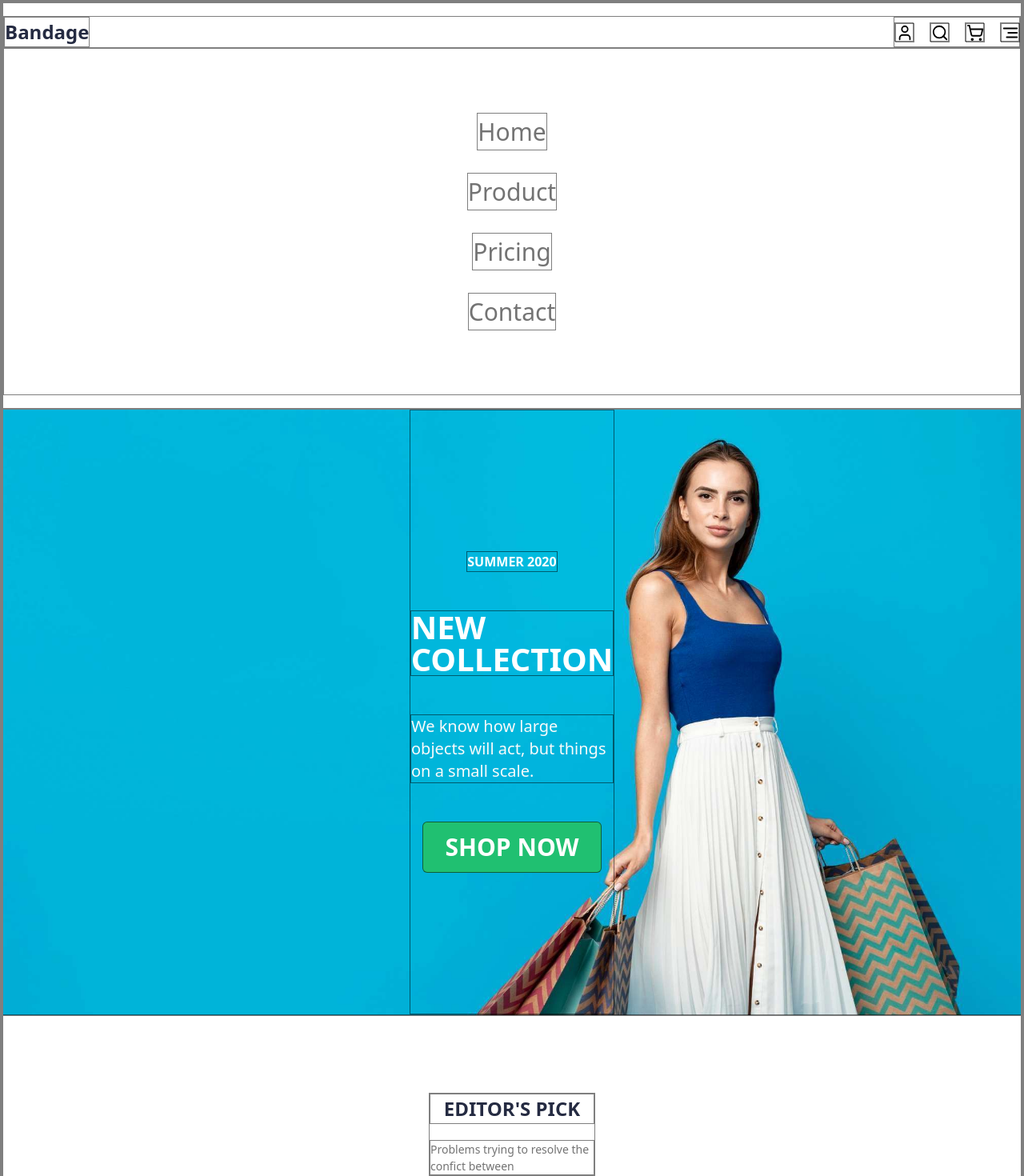
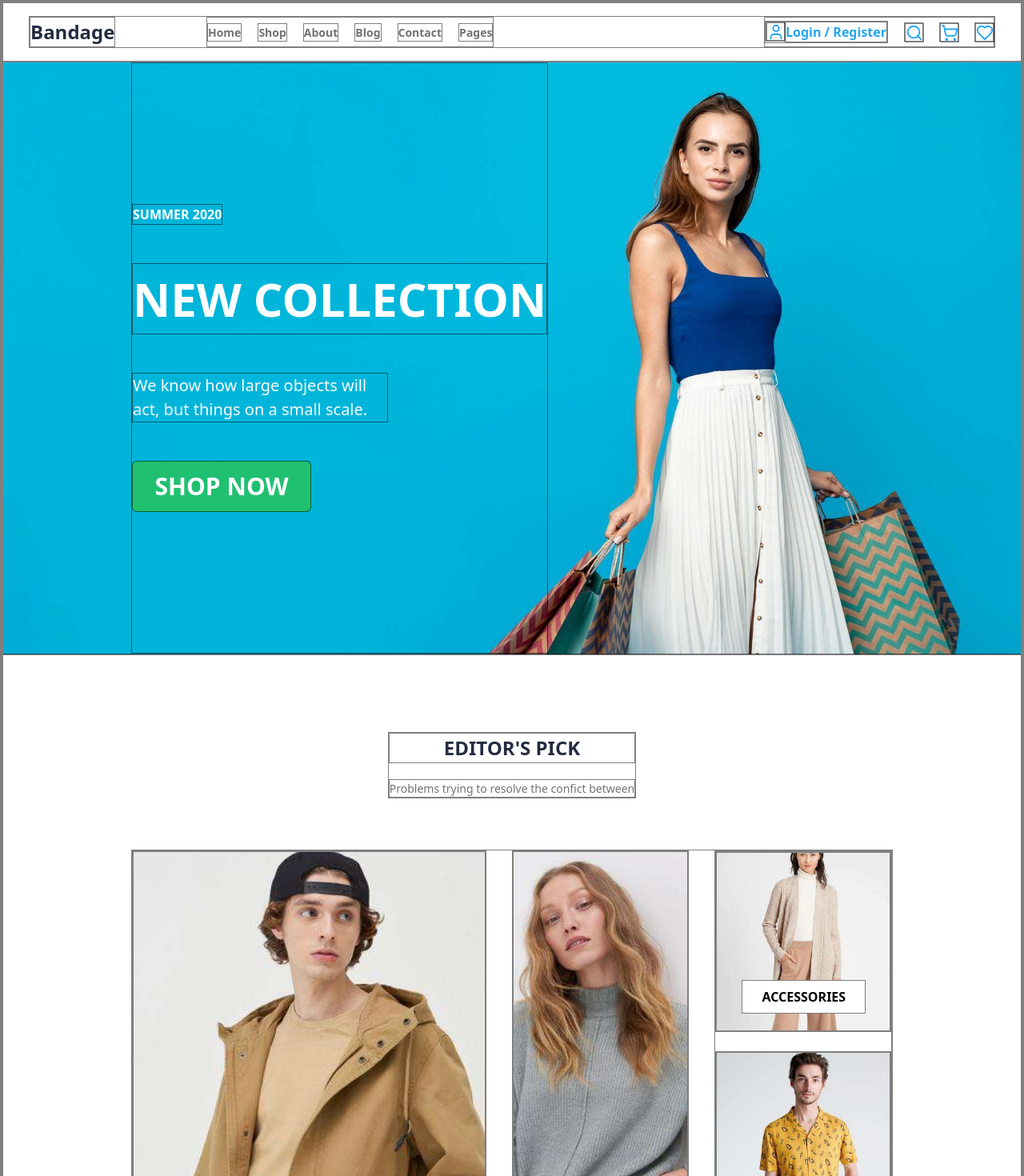
Before and after one commit to hmgny/Frontend_Final_Project_e-commerce, a React (Vite) app: page / in a window 1280 px wide. Shown: the top 1470 px of the page at 80% size. Built offline with nearby package versions, Linux system fonts and the light colour scheme.

Commit message:
Home sayfasının web tasarımına ancak tamamlanmadı.

```diff
--- a/src/Pages/HomePage.jsx
+++ b/src/Pages/HomePage.jsx
@@ -11,30 +11,49 @@ import {
   Facebook,
   Instagram,
   Twitter,
+  Heart,
 } from "lucide-react";
 
 function HomePage() {
   return (
     <>
-      <header className="flex flex-col container py-4">
-        <div className=" flex justify-between">
-          <a className="h4 font-bold text-textColor">Bandage</a>
-          <div className="flex gap-5 items-center">
-            <a className="w-6 h-6">
-              <User color="black" />
+      <header className="flex flex-col px-8 py-4 sm:flex-row sm:justify-between">
+        <div className=" flex justify-between w-full">
+          <a className="h4 font-bold text-textColor sm:flex sm:justify-start">
+            Bandage
+          </a>
+          <div className="sm:flex sm:flex-row sm:items-center hidden sm:gap-5 mr-72 ml-16 ">
+            <a className="text-SecondaryTextColor h7 font-bold">Home</a>
+            <a className="text-SecondaryTextColor h7 font-bold">Shop </a>
+            <a className="text-SecondaryTextColor h7 font-bold">About</a>
+            <a className="text-SecondaryTextColor h7 font-bold">Blog</a>
+            <a className="text-SecondaryTextColor h7 font-bold">Contact</a>
+            <a className="text-SecondaryTextColor h7 font-bold">Pages</a>
+          </div>
+          <div className="flex gap-5 items-center justify-end">
+            <a className="flex">
+              <p className="w-6 h-6">
+                <User className="text-black sm:text-Primary" />
+              </p>
+              <h6 className="hidden sm:block text-Primary h6 font-bold">
+                Login / Register
+              </h6>
             </a>
             <a className="w-6 h-6">
-              <Search color="black" />
+              <Search className="text-black sm:text-Primary" />
             </a>
             <a className="w-6 h-6">
-              <ShoppingCart color="black" />
+              <ShoppingCart className="text-black sm:text-Primary" />
             </a>
-            <a className="w-6 h-6">
-              <AlignRight color="black" />
+            <a className="w-6 h-6 sm:hidden">
+              <AlignRight className="text-black " />
+            </a>
+            <a className="sm:w-6 sm:h-6 hidden sm:block">
+              <Heart className="sm:text-Primary " />
             </a>
           </div>
         </div>
-        <div className="flex flex-col items-center gap-7 py-20">
+        <div className="flex flex-col items-center gap-7 py-20 sm:flex-row sm:hidden">
           <a className="text-SecondaryTextColor h3">Home</a>
           <a className="text-SecondaryTextColor h3">Product</a>
           <a className="text-SecondaryTextColor h3">Pricing</a>
@@ -42,11 +61,11 @@ function HomePage() {
         </div>
       </header>
 
-      <div className="bg-[url('/images/homeHero.jpg')] bg-no-repeat bg-cover bg-top text-lightTextColor flex justify-center items-center  ">
-        <div className="flex flex-col items-center gap-12 py-44 max-w-64 ">
-          <h6 className="h6 text-base font-bold">SUMMER 2020</h6>
-          <h2 className="h2 text-4xl font-bold">NEW COLLECTION</h2>
-          <h4 className="text-xl text-lightGray">
+      <div className="bg-[url('/images/homeHero.jpg')] bg-no-repeat bg-cover bg-top text-lightTextColor flex justify-center items-center sm:items-start sm:justify-start sm:px-40 ">
+        <div className="flex flex-col items-center sm:items-start gap-12 py-44 max-w-64 sm:max-w-none">
+          <h6 className="h6 font-bold">SUMMER 2020</h6>
+          <h2 className="h2 sm:h1 font-bold">NEW COLLECTION</h2>
+          <h4 className="h4 sm:h5 sm:max-w-80 text-lightGray">
             We know how large objects will act, but things on a small scale.
           </h4>
           <button className="bg-succes text-lightTextColor text-3xl font-bold w-56 h-16 rounded-md">
@@ -55,8 +74,8 @@ function HomePage() {
         </div>
       </div>
 
-      <div className="container flex flex-col items-center py-24 gap-16">
-        <div className="max-w-52 flex flex-col gap-5">
+      <div className="px-8 sm:px-40 flex flex-col items-center py-24 gap-16 ">
+        <div className="max-w-52 sm:max-w-none flex flex-col gap-5 ">
           <h4 className="h4 font-bold flex justify-center text-textColor">
             EDITOR'S PICK
           </h4>
@@ -64,43 +83,43 @@ function HomePage() {
             Problems trying to resolve the confict between
           </p>
         </div>
-        <div className=" flex flex-col gap-8">
-          <div className="relative cursor-pointer ">
+        <div className=" flex flex-col gap-8 sm:flex-row">
+          <div className="relative cursor-pointer sm:w-1/2">
             <img
-              className="w-Card h-Category object-cover"
+              className="w-Card h-Category sm:w-full sm:aspect-square object-cover"
               src="/images/men.jpg"
               alt="Men"
             />
-            <button className="absolute bottom transform translate-x-8 -translate-y-16 bg-white h6 font-bold px-12 py-2">
+            <button className="absolute bottom transform translate-x-8 -translate-y-16 bg-white h6 font-bold px-12 py-2 sm:px-10">
               MEN
             </button>
           </div>
 
-          <div className="relative cursor-pointer ">
+          <div className="relative cursor-pointer sm:w-1/4">
             <img
-              className="w-Card h-Category object-cover"
+              className="w-Card h-Category object-cover sm:w-full "
               src="/images/women.jpg"
               alt="Men"
             />
-            <button className="absolute bottom transform translate-x-8 -translate-y-16 bg-white h6 font-bold px-12 py-2">
+            <button className="absolute bottom transform translate-x-8 -translate-y-16 bg-white h6 font-bold px-12 py-2 sm:px-6">
               WOMEN
             </button>
           </div>
-
+          <div className="flex flex-col gap-8 sm:gap-6 sm:w-1/4">
             <div className="relative cursor-pointer ">
               <img
-              className="w-Card h-CategorySmall object-cover"
+                className="w-Card h-CategorySmall object-cover sm:w-full sm:h-56"
                 src="/images/accersories.jpg"
                 alt="Men"
               />
-            <button className="absolute bottom transform translate-x-8 -translate-y-16 bg-white h6 font-bold px-12 py-2">
+              <button className="absolute bottom transform translate-x-8 -translate-y-16 bg-white h6 font-bold px-12 py-2 sm:px-6">
                 ACCESSORIES
               </button>
             </div>
 
-          <div className="relative cursor-pointer ">
+            <div className="relative cursor-pointer sm:w-full sm:h-56 ">
               <img
-              className="w-Card cover h-CategorySmall object-cover"
+                className="w-Card h-CategorySmall object-cover  "
                 src="/images/kids.jpg"
                 alt="Men"
               />
@@ -110,8 +129,9 @@ function HomePage() {
             </div>
           </div>
         </div>
+      </div>
 
-      <div className="container flex flex-col items-center py-24 gap-16">
+      <div className="px-8 sm:px-40 flex flex-col items-center py-24 gap-16">
         <div className="max-w-52 flex flex-col gap-5">
           <h5>Featured Products</h5>
           <h4 className="h4 font-bold flex justify-center text-textColor">
@@ -121,7 +141,7 @@ function HomePage() {
             Problems trying to resolve the conflict between
           </p>
         </div>
-        <div className=" flex flex-col gap-16">
+        <div className=" flex flex-col gap-16 sm:flex-row sm:flex-wrap">
           <div className="relative cursor-pointer flex flex-col gap-4">
             <img
               src="/images/best1.jpg"
@@ -158,6 +178,7 @@ function HomePage() {
             </div>
           </div>
 
+          <div>
             <div className="relative cursor-pointer flex flex-col gap-4">
               <img
                 src="/images/best2.jpg"
@@ -375,6 +396,7 @@ function HomePage() {
             </div>
           </div>
         </div>
+      </div>
 
       <div className="bg-Secondary text-lightTextColor flex flex-col gap-8 justify-center items-center h-[1250px] ">
         <div className=" flex flex-col gap-8 pt-56 max-w-64 ">
@@ -416,7 +438,7 @@ function HomePage() {
         />
       </div>
 
-      <div className="container flex flex-col items-center py-24 gap-16">
+      <div className="px-8 sm:px-40 flex flex-col items-center py-24 gap-16">
         <div className="max-w-52 flex flex-col gap-5">
           <p className="h7 text-Primary">Practice Advice</p>
           <h2 className="h2 font-bold flex justify-center text-textColor">
@@ -426,7 +448,7 @@ function HomePage() {
             Problems trying to resolve the conflict between the two major
           </p>
         </div>
-        <div className=" flex flex-col gap-16 container">
+        <div className=" flex flex-col gap-16 px-8 sm:px-40">
           <div className="relative cursor-pointer flex flex-col gap-4">
             <div>
               <img
@@ -471,7 +493,7 @@ function HomePage() {
         </div>
       </div>
 
-      <div className=" flex flex-col gap-16 container">
+      <div className=" flex flex-col gap-16 px-8 sm:px-40">
         <div className="relative cursor-pointer flex flex-col gap-4">
           <div>
             <img
@@ -516,7 +538,7 @@ function HomePage() {
         </div>
       </div>
 
-      <div className=" flex flex-col gap-16 container">
+      <div className=" flex flex-col gap-16 px-8 sm:px-40">
         <div className="relative cursor-pointer flex flex-col gap-4">
           <div>
             <img
@@ -560,7 +582,7 @@ function HomePage() {
           </div>
         </div>
       </div>
-      <footer className="container ">
+      <footer className="px-8 sm:px-40">
         <div className="py-12 bg-lightGray">
           <h3 className="h3 text-textColor font-bold">Bandage</h3>
           <div className="flex justify-start gap-4">
```
Lines whose indentation alone changed are shown as unchanged.
